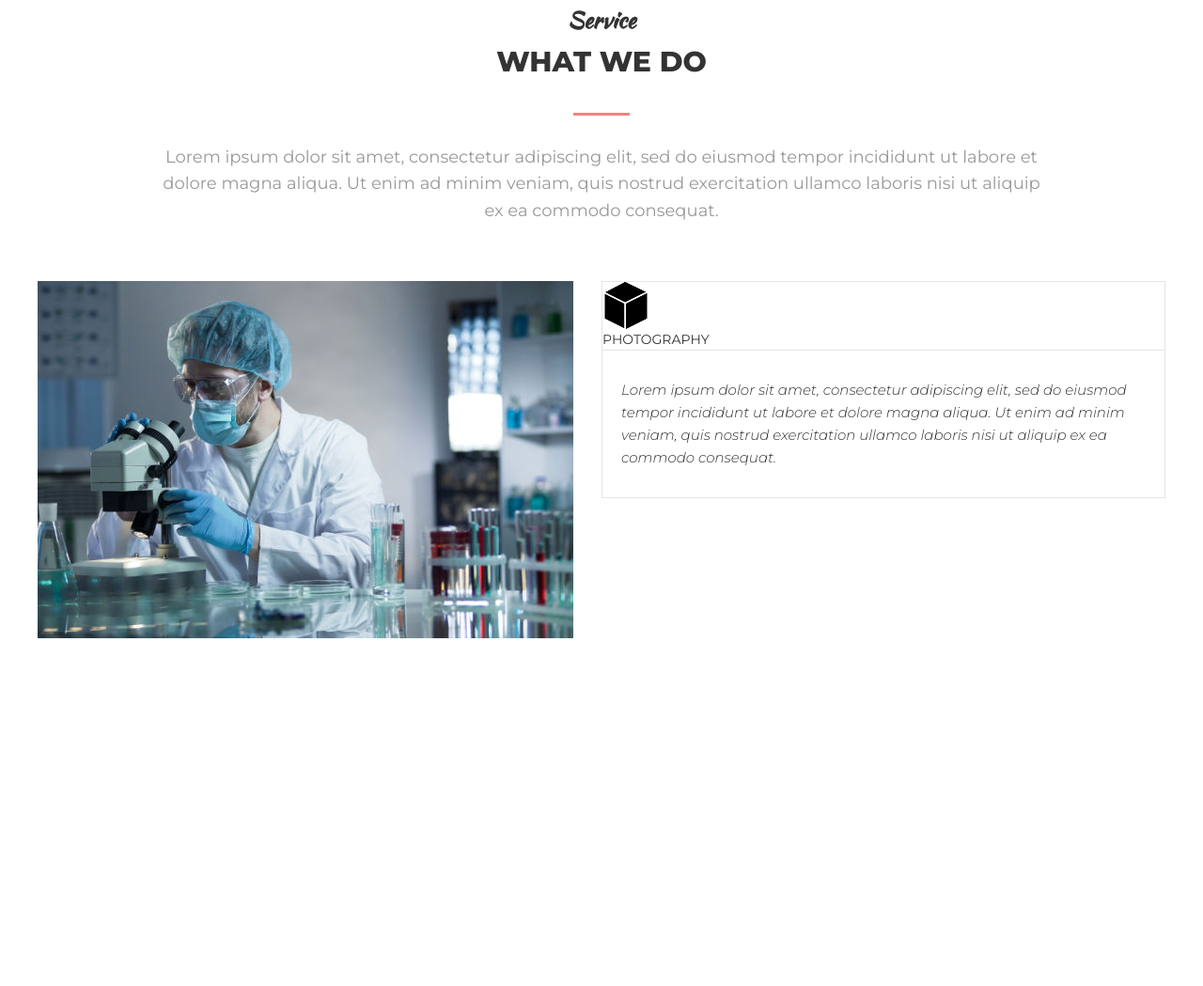
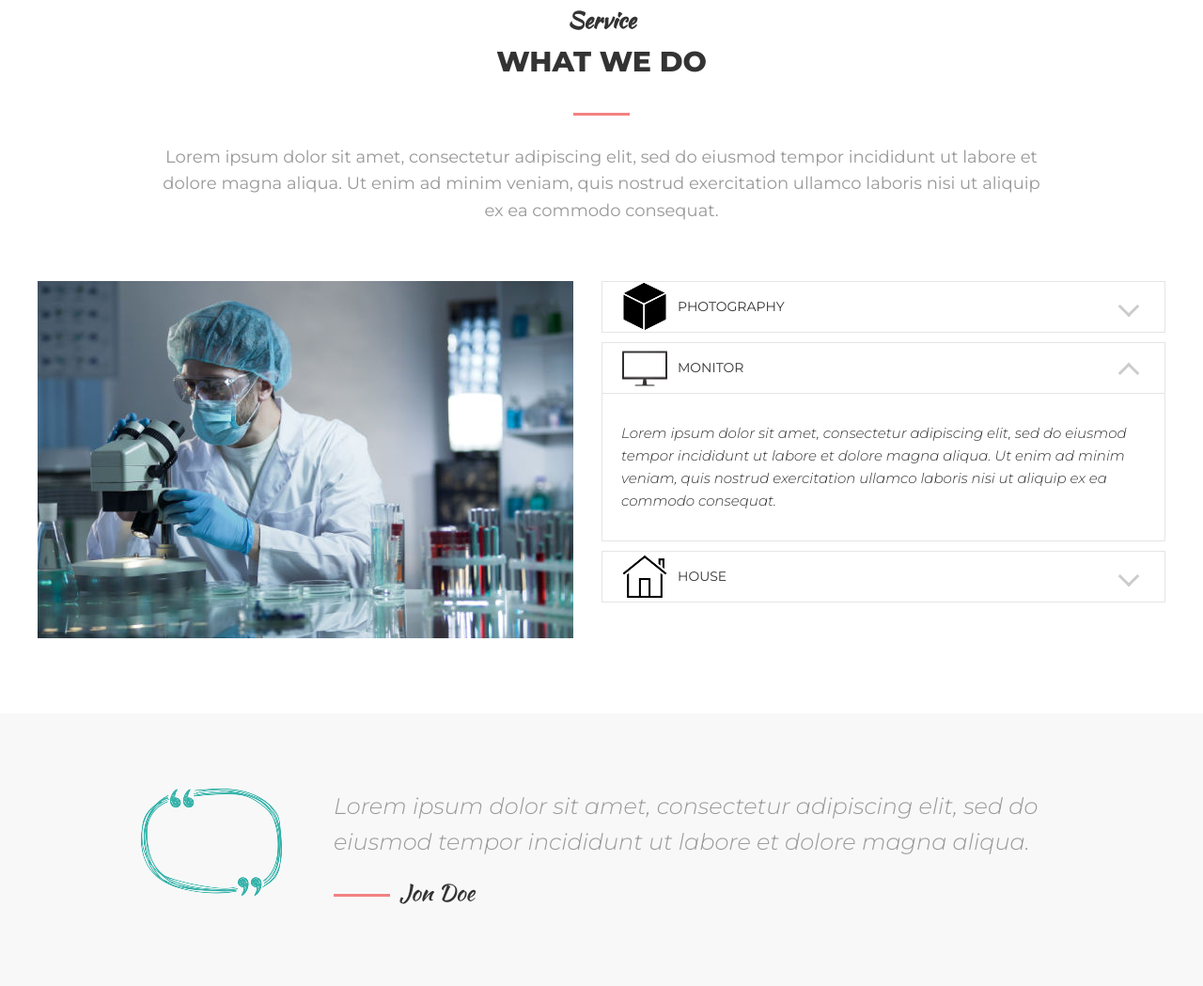
Before and after one commit to VadymVasilevskyi/mogo, a plain HTML site: page index.html in a window 1280 px wide. Shown: the part 3272-4321 px from the top of the page at 94% size. Before the commit the page ends 4031 px from the top, so only its background shows below. Drawn offline with Linux system fonts and the light colour scheme.

Commit message:
Adding accordion block plus reviews blocks

```diff
--- a/css/index.css
+++ b/css/index.css
@@ -239,6 +239,11 @@ hr {
     margin-bottom: 50px;
 }
 
+.section--grey {
+    background-color:#f8f8f8 ;
+
+}
+
 .section__header {
     width: 100%;
     max-width: 950px;
@@ -429,14 +434,54 @@ hr {
 
 .accordion__item {
     border: 1px solid #e5e5e5;
+    margin-bottom: 10px;
+}
+
+.accordion__item.active
+.accordion__content {
+    display: block;
+}
+.accordion__item.active
+.accordion__header {
+    border-bottom-color:#e5e5e5;
+}
+
+.accordion__item.active
+.accordion__header:after {
+    transform: translateY(-50%) rotate(-45deg);
+    margin-top: 5px;
 }
 
 .accordion__header {
-    border-bottom: 1px solid #e5e5e5;
+    padding: 15px 20px 15px 80px;
+    position: relative;
+    border-bottom: 1px solid transparent;
+    cursor: pointer;
+}
+
+.accordion__header:after{
+    content: "";
+    display: block;
+
+    width: 16px;
+    height: 16px;
+    border-top: 3px solid #ccc;
+    border-right: 3px solid #ccc;
+
+    position: absolute;
+    top: 50%;
+    right: 30px;
+    z-index: 1;
+
+    transform: translateY(-50%) rotate(135deg);
+
+
 }
 
 .accordion__content {
     padding: 15px 20px;
+
+    display: none;
 
     font-size: 15px;
     font-style: italic;
@@ -446,4 +491,57 @@ hr {
 .accordion__title {
     font-size: 14px;
     text-transform: uppercase;
+    color: #333;
 }
+
+.accordion__icon {
+    position: absolute;
+    top: 50%;
+    left: 20px;
+    z-index: 1;
+
+    transform: translateY(-50%);
+}
+
+/*------------------------------------------------Review---------------------------------*/
+.review {
+    padding: 0 110px;
+}
+.review__item {
+    position: relative;
+    padding-left: 205px;
+}
+
+.review__photo {
+
+    position: absolute;
+    top: 0;
+    left: 0;
+    z-index: 1;
+}
+
+.review__text {
+    font-size: 24px;
+    font-style: italic;
+    font-weight: 300;
+    color: #999;
+    margin-bottom: 15px;
+}
+
+.review__author {
+    font-family: 'Kaushan Script';
+    font-size: 24px;
+    color: #333;
+
+}
+
+.review__author:before {
+    content: "";
+    display: inline-block;
+    vertical-align: middle;
+    width: 60px;
+    height: 3px;
+    margin-right: 10px;
+
+    background-color: #f38181;
+}
--- a/index.html
+++ b/index.html
@@ -202,8 +202,30 @@
                 <div class="accordion">
                     <div class="accordion__item">
                         <div class="accordion__header">
-                            <img src="/images/icons/cube.png" alt="">
+                            <img class="accordion__icon" src="/images/icons/cube.png" alt="">
                             <div class="accordion__title">Photography</div>
+                        </div>
+                        <div class="accordion__content">
+                            <p>Lorem ipsum dolor sit amet, consectetur adipiscing elit, sed do eiusmod tempor incididunt ut labore et dolore magna aliqua.
+                                Ut enim ad minim veniam, quis nostrud exercitation ullamco laboris nisi ut aliquip ex ea commodo consequat.
+                            </p>
+                        </div>
+                    </div>
+                    <div class="accordion__item active">
+                        <div class="accordion__header">
+                            <img class="accordion__icon" src="/images/icons/monitor.png" alt="">
+                            <div class="accordion__title">Monitor</div>
+                        </div>
+                        <div class="accordion__content">
+                            <p>Lorem ipsum dolor sit amet, consectetur adipiscing elit, sed do eiusmod tempor incididunt ut labore et dolore magna aliqua.
+                                Ut enim ad minim veniam, quis nostrud exercitation ullamco laboris nisi ut aliquip ex ea commodo consequat.
+                            </p>
+                        </div>
+                    </div>
+                    <div class="accordion__item">
+                        <div class="accordion__header">
+                            <img class="accordion__icon" src="/images/icons/house.png" alt="">
+                            <div class="accordion__title">House</div>
                         </div>
                         <div class="accordion__content">
                             <p>Lorem ipsum dolor sit amet, consectetur adipiscing elit, sed do eiusmod tempor incididunt ut labore et dolore magna aliqua.
@@ -217,5 +239,21 @@
 
     </div>
 </section>
+
+<div class="section section--grey">
+    <div class="container">
+        <div class="review">
+            <div class="review__item">
+                <img class="review__photo" src="/images/quote.png" alt="">
+                <div class="review__text">
+                    Lorem ipsum dolor sit amet, consectetur adipiscing elit, sed do eiusmod tempor incididunt ut labore et dolore magna aliqua.
+                </div>
+                <div class="review__author">Jon Doe</div>
+
+            </div>
+        </div>
+
+    </div>
+</div>
 </body>
 </html>
```
Also changed, not shown: images/quote.png (added).
